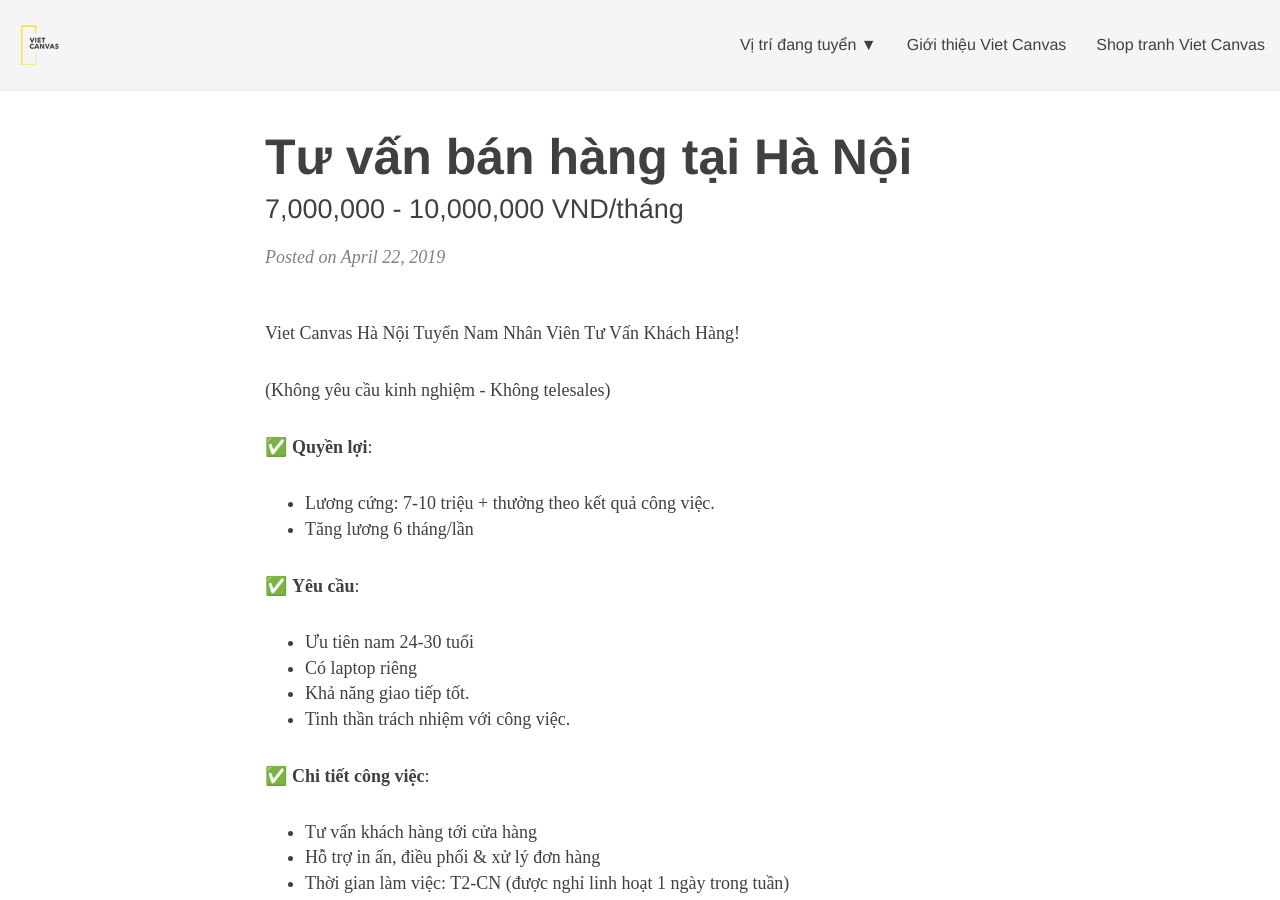
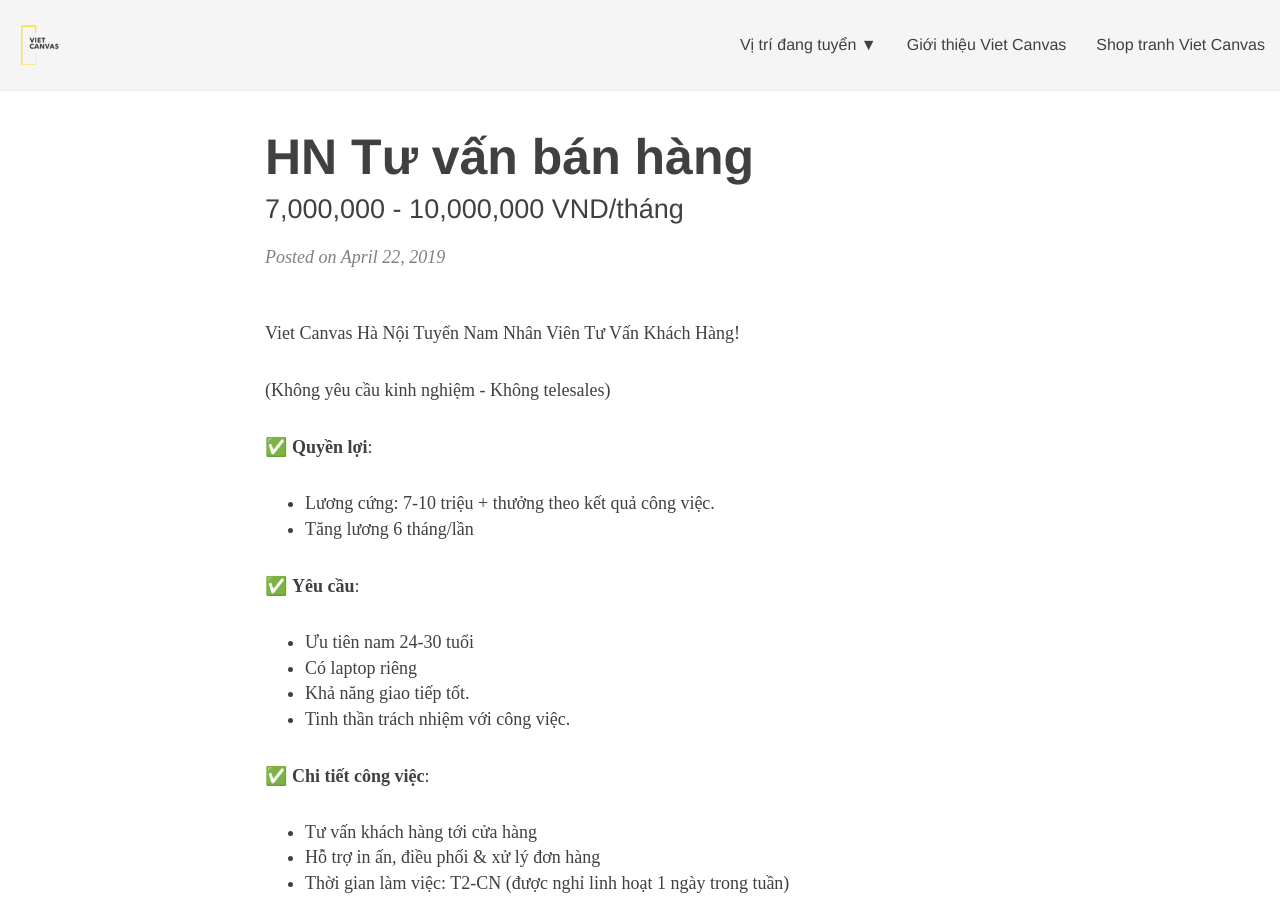
Before and after one commit to Tungtono/vc-jobs, a Jekyll site: the page built from _posts/2019-04-22-tu-van.md, in a window 1280 px wide and 900 px high. Built offline with Jekyll 4.4.1, drawn with Linux system fonts in a browser that asks for light colours; nearby versions of some CDN libraries; some web fonts are replaced.

Commit message:
no message

```diff
--- a/_posts/2019-04-22-tu-van.md
+++ b/_posts/2019-04-22-tu-van.md
@@ -1,6 +1,6 @@
 ---
 layout: post
-title: Tư vấn bán hàng tại Hà Nội
+title: HN Tư vấn bán hàng
 subtitle: 7,000,000 - 10,000,000 VND/tháng
 tags: [tư vấn, Hà Nội]
 comments: true
```
